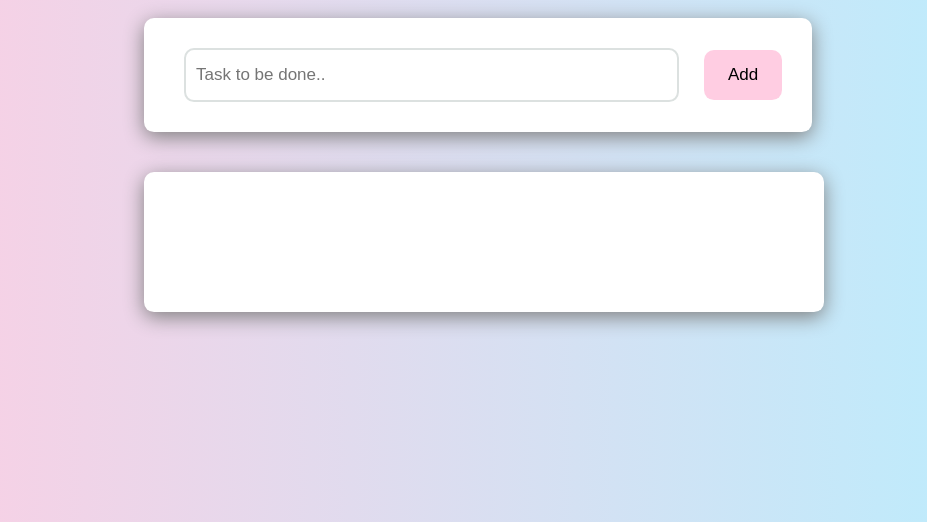
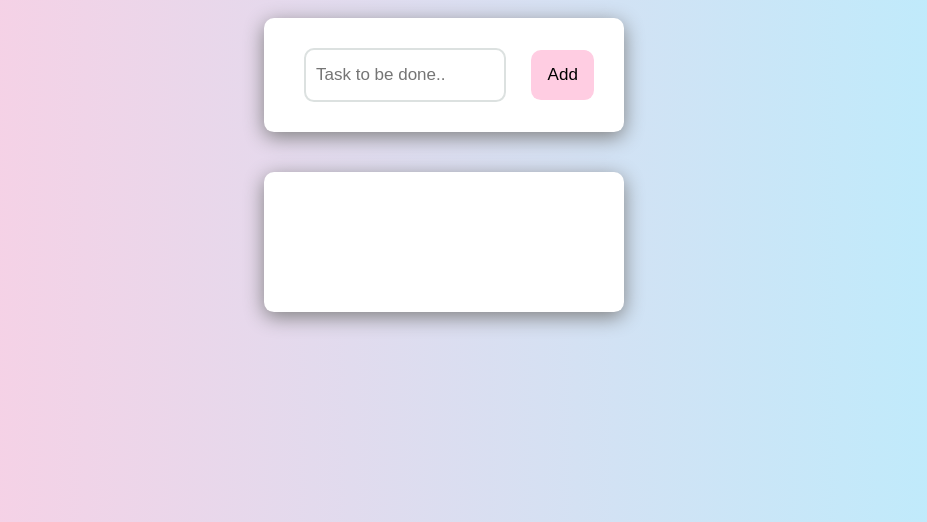
Before and after one commit to asobien810/To-Do-List, a plain HTML site: page index.html in a window 1280 px wide. Shown: the part 278-800 px from the top of the page, without its empty margins (176-1103 px from the left). Drawn offline with Linux system fonts and the light colour scheme.

Commit message:
Add files via upload

```diff
--- a/styles.css
+++ b/styles.css
@@ -14,7 +14,7 @@ h1{
 }
 
 .container{
-    width:50%;
+    width: 30%;
     min-width:400px;
     position:absolute;
     transform:translate(-50%, -50%);
@@ -31,7 +31,7 @@ h1{
     align-items: center;
     border-radius:10px;
     box-shadow: 0px 5px 20px grey;
-    width: 95%;
+    width: 75%;
   }
 
   input{
@@ -64,7 +64,7 @@ h1{
   }
 
   .list{
-    width:100%;
+    width: 80%;
     background-color: white;
     margin-top:40px;
     min-height:80px;
```
